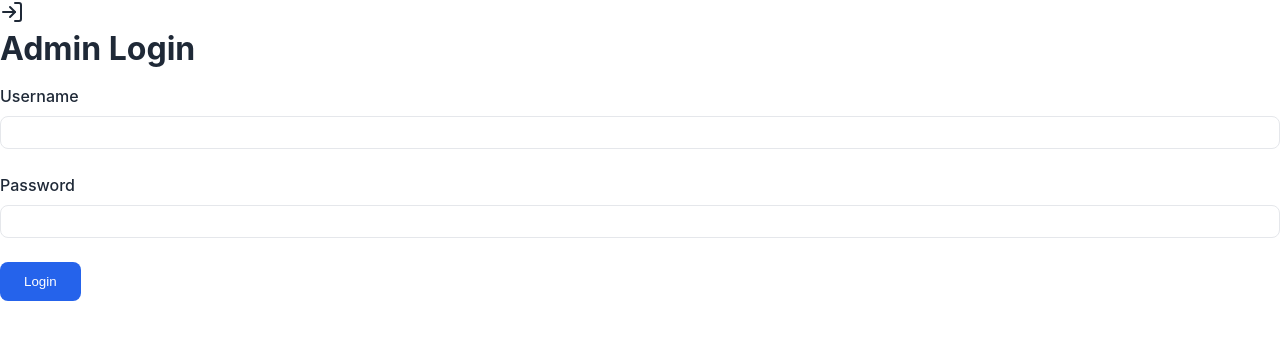
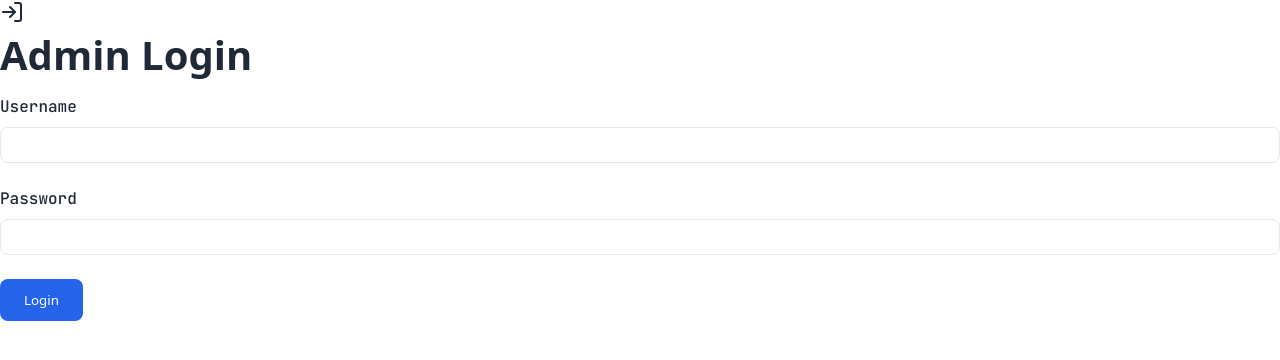
Before and after one commit to AlexMorrow239/portfolio-website, a React (Vite) app in the folder frontend/: page /admin/login in a window 1280 px wide. Shown: the top 360 px of the page. Built offline with nearby package versions, Linux system fonts and the light colour scheme; no server answers.

Commit message:
good changes

```diff
--- a/frontend/index.html
+++ b/frontend/index.html
@@ -3,6 +3,12 @@
   <head>
     <meta charset="UTF-8" />
     <link rel="icon" type="image/svg+xml" href="/vite.svg" />
+    <link rel="preconnect" href="https://fonts.googleapis.com" />
+    <link rel="preconnect" href="https://fonts.gstatic.com" crossorigin />
+    <link
+      href="https://fonts.googleapis.com/css2?family=JetBrains+Mono:wght@400;500;600;700&display=swap"
+      rel="stylesheet"
+    />
     <meta name="viewport" content="width=device-width, initial-scale=1.0" />
     <title>Vite + React + TS</title>
   </head>
--- a/frontend/src/assets/styles/abstracts/_variables.scss
+++ b/frontend/src/assets/styles/abstracts/_variables.scss
@@ -36,9 +36,17 @@
   --overlay-error: rgba(220, 38, 38, 0.1);
 
   // Typography
-  --font-mono: "JetBrains Mono", "Fira Code", "Consolas", monospace;
-  --font-primary: -apple-system, BlinkMacSystemFont, "Segoe UI", Roboto, Oxygen,
-    Ubuntu, Cantarell, "Open Sans", "Helvetica Neue", sans-serif;
+  /* Primary font stack */
+  --primary-font: system-ui;
+  --primary-fallback: -apple-system, BlinkMacSystemFont, 'Segoe UI', Roboto, 'Helvetica Neue', Arial, 'Noto Sans', sans-serif;
+
+  /* Monospace font stack */
+  --mono-font: 'JetBrains Mono';
+  --mono-fallback: 'Fira Code', monospace;
+
+  /* Optional: Add any other font stacks you need */
+  --heading-font: system-ui;
+  --heading-fallback: -apple-system, BlinkMacSystemFont, 'Segoe UI', Roboto, 'Helvetica Neue', Arial, sans-serif;
   --font-size-base: 16px;
   --line-height-base: 1.5;
 
@@ -57,7 +65,7 @@
 }
 
 // Dark mode variables
-[data-theme="dark"] {
+[data-theme='dark'] {
   // Colors - Dark Theme
   --color-text: #f3f4f6;
   --color-text-light: #9ca3af;
@@ -66,9 +74,9 @@
   --color-background-alt: #1e293b;
   --color-error: #ef4444;
   --color-success: #10b981;
-  --color-primary: #3b82f6;
-  --color-primary-dark: #2563eb;
-  --color-primary-light: #60a5fa;
+  --color-primary: #60a5fa;
+  --color-primary-dark: #3b82f6;
+  --color-primary-light: #93c5fd;
   --color-secondary: #6366f1;
   --color-secondary-dark: #4f46e5;
   --color-secondary-light: #818cf8;
--- a/frontend/src/assets/styles/base/_typography.scss
+++ b/frontend/src/assets/styles/base/_typography.scss
@@ -1,23 +1,80 @@
-body {
-  font-family: var(--font-primary);
+html {
+  font-size: var(--font-size-base);
   -webkit-font-smoothing: antialiased;
   -moz-osx-font-smoothing: grayscale;
+}
+
+body {
   line-height: var(--line-height-base);
-  font-size: var(--font-size-base);
   color: var(--color-text);
   background-color: var(--color-background);
+  font-family: var(--mono-font), var(--mono-fallback);
 }
 
+// Monospace elements
+code,
+pre,
+.mono {
+  font-family: var(--font-mono);
+}
+
+// Heading styles
 h1,
 h2,
 h3,
 h4,
 h5,
 h6 {
+  font-family: var(--heading-font), var(--heading-fallback);
+  font-weight: 700;
+  line-height: 1.2;
   margin-bottom: var(--spacing-md);
-  line-height: 1.2;
+}
+
+h1 {
+  font-size: 2.5rem;
+}
+
+h2 {
+  font-size: 2rem;
+}
+
+h3 {
+  font-size: 1.75rem;
+}
+
+h4 {
+  font-size: 1.5rem;
+}
+
+h5 {
+  font-size: 1.25rem;
+}
+
+h6 {
+  font-size: 1rem;
 }
 
 p {
   margin-bottom: var(--spacing-md);
 }
+
+/* Monospace elements */
+pre,
+code,
+.mono {
+  font-family: var(--mono-font), var(--mono-fallback);
+}
+
+/* Form elements */
+input,
+textarea,
+button {
+  font-family: var(--primary-font), var(--primary-fallback);
+}
+
+// Add font weights
+strong,
+b {
+  font-weight: 600;
+}
--- a/frontend/src/pages/Projects/Projects.tsx
+++ b/frontend/src/pages/Projects/Projects.tsx
@@ -1,12 +1,12 @@
-import { useState, useEffect } from "react";
-import { motion } from "framer-motion";
-import { ExternalLink } from "lucide-react";
-import { FontAwesomeIcon } from "@fortawesome/react-fontawesome";
-import { faGithub } from "@fortawesome/free-brands-svg-icons";
-import { Project } from "../../types/project";
-import { ProjectsService } from "../../services/projects.service";
-import Loader from "@/components/common/Loader/Loader";
-import "./Projects.scss";
+import { useState, useEffect } from 'react';
+import { motion } from 'framer-motion';
+import { ExternalLink } from 'lucide-react';
+import { FontAwesomeIcon } from '@fortawesome/react-fontawesome';
+import { faGithub } from '@fortawesome/free-brands-svg-icons';
+import { Project } from '../../types/project';
+import { ProjectsService } from '../../services/projects.service';
+import Loader from '@/components/common/Loader/Loader';
+import './Projects.scss';
 
 const Projects: React.FC = () => {
   const [projects, setProjects] = useState<Project[]>([]);
@@ -21,7 +21,7 @@
         setProjects(data);
         setIsSuccess(true);
       } catch (err) {
-        setError("Failed to load projects");
+        setError('Failed to load projects');
         setIsSuccess(false);
       }
     };
@@ -32,11 +32,7 @@
   if (loading) {
     return (
       <Loader
-        messages={[
-          "Fetching projects...",
-          "Loading details...",
-          "Preparing display...",
-        ]}
+        messages={['Fetching projects...', 'Loading details...', 'Preparing display...']}
         completionMessage="Projects loaded successfully!"
         duration={3500}
         onComplete={() => setLoading(false)}
@@ -67,7 +63,7 @@
           >
             {project.imageUrl && (
               <div className="project-card__image">
-                <img src={project.imageUrl} alt={project.title} />
+                <img src={project.imageUrl} alt={project.title} loading="lazy" />
               </div>
             )}
 
```
Also changed, not shown: 1 other file (tests, documents, lock files or other folders).
